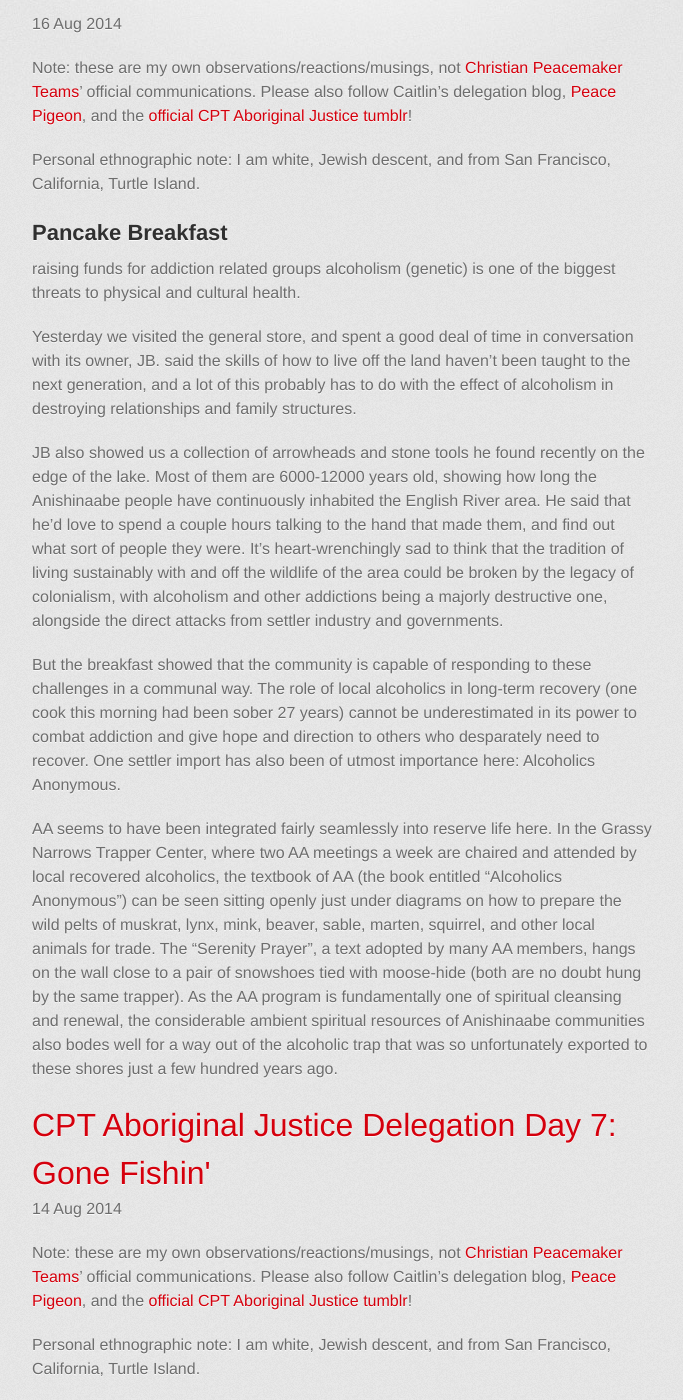
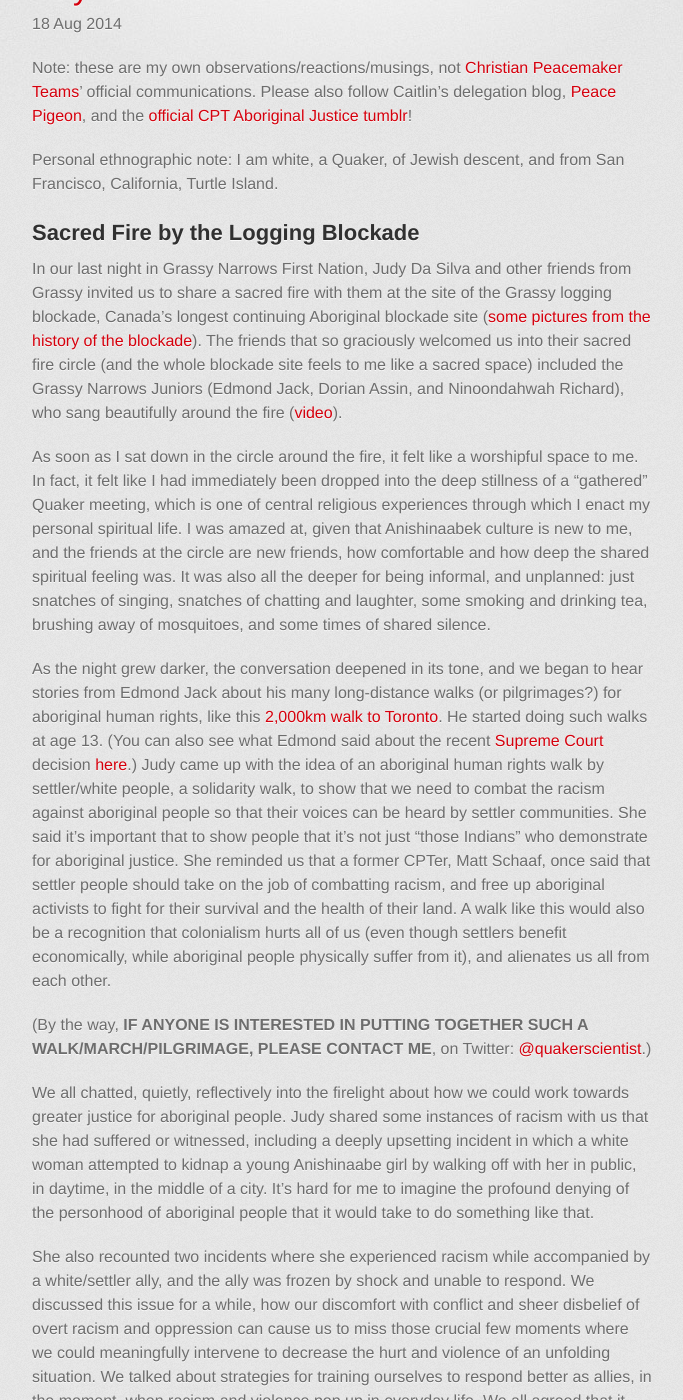
Before and after one commit to joelcw/joelcw.github.io, a Jekyll site: the page built from index.html, in a window 1280 px wide and 1400 px high, scrolled down 474 px. Shown: the whole window, without its empty margins (298-981 px from the left). Built offline with Jekyll 4.4.1, drawn with Linux system fonts in a browser that asks for light colours; some web fonts are replaced; some of the changed text lies outside the part shown.

Commit message:
new post

```diff
--- a/_posts/2014-08-12-pipeline.md
+++ b/_posts/2014-08-12-pipeline.md
@@ -22,7 +22,7 @@ Another member of the Aboriginal Relations team indicated that the pipeline migh
 
 I told her repeatedly that I understood about safety, but that I was asking if the route could be altered to accommodate First Nations' wishes. Getting visibly irritated, she finally replied, "It's just like the railroad: it's coming through, and communities will move...when the railroad came, communities formed themselves around it. If they couldn't, they left." I was grateful to get some truth from her. I later confirmed with another engineer that the pipeline route, neither conversion nor new build, was likely to be altered significantly. Clearly, there is no intention of respecting the First Nations if they decide to disallow passage of the pipeline through their territory. This reminded me of another comment an Aboriginal Relations person had made: if the First Nations opposed the pipeline, they would require a "process of education". Though the company and government speaks of "consultation", I'm increasingly getting the sense that they really mean something more like, "indoctrination", or perhaps "placation".
 
-**Note, added a few days later:** This issue of "consultation" came up a few days later when we were on the Grassy Narrows First Nation reserve, meeting with a leading member of the community, and one of the plaintiffs in the recent Supreme Court case regarding the rights to log Grassy Narrows territory. He said that people often try to avoid "consultation" meetings when they are called, especially by corporations, because companies often claim that whoever was at the meeting is on record as agreeing with their plans. Of course, he added, if you don't go to the meeting, they'll also claim that you consented by not going.
+**Note, added a few days later:** This issue of "consultation" came up a few days later when we were on the Grassy Narrows First Nation reserve, meeting with a leading member of the community, and one of the plaintiffs in the recent [Supreme Court case](http://freegrassy.net/quick-facts-grassy-narrows-supreme-court-case/) regarding the rights to log Grassy Narrows territory. He said that people often try to avoid "consultation" meetings when they are called, especially by corporations, because companies often claim that whoever was at the meeting is on record as agreeing with their plans. Of course, he added, if you don't go to the meeting, they'll also claim that you consented by not going.
 
 
 
--- /dev/null
+++ b/_posts/2014-08-18-fire.md
@@ -0,0 +1,38 @@
+---
+layout: post
+title: "CPT Aboriginal Justice Delegation, Final Day:
+
+Sacred Fire"
+---
+
+Note: these are my own observations/reactions/musings, not [Christian Peacemaker Teams](http://www.cpt.org)' official communications. Please also follow Caitlin's delegation blog, [Peace Pigeon](http://peace-pigeon.tumblr.com/), and the [official CPT Aboriginal Justice tumblr](http://www.cpt-ajt.tumblr.com)!
+
+Personal ethnographic note: I am white, a Quaker, of Jewish descent, and from San Francisco, California, Turtle Island.
+
+
+##Sacred Fire by the Logging Blockade
+
+In our last night in Grassy Narrows First Nation, Judy Da Silva and other friends from Grassy invited us to share a sacred fire with them at the site of the Grassy logging blockade, Canada's longest continuing Aboriginal blockade site ([some pictures from the history of the blockade](https://www.youtube.com/watch?v=t3TYHAxQUQg)). The friends that so graciously welcomed us into their sacred fire circle (and the whole blockade site feels to me like a sacred space) included the Grassy Narrows Juniors (Edmond Jack, Dorian Assin, and Ninoondahwah Richard), who sang beautifully around the fire ([video](https://www.youtube.com/watch?v=gmN8GbxKzYI)).
+
+As soon as I sat down in the circle around the fire, it felt like a worshipful space to me. In fact, it felt like I had immediately been dropped into the deep stillness of a "gathered" Quaker meeting, which is one of central religious experiences through which I enact my personal spiritual life. I was amazed at, given that Anishinaabek culture is new to me, and the friends at the circle are new friends, how comfortable and how deep the shared spiritual feeling was. It was also all the deeper for being informal, and unplanned: just snatches of singing, snatches of chatting and laughter, some smoking and drinking tea, brushing away of mosquitoes, and some times of shared silence.
+
+As the night grew darker, the conversation deepened in its tone, and we began to hear stories from Edmond Jack about his many long-distance walks (or pilgrimages?) for aboriginal human rights, like this [2,000km walk to Toronto](http://www.wawataynews.ca/archive/all/2012/5/31/grassy-narrows-youth-talking-mercury-2000-km-walk_22861). He started doing such walks at age 13. (You can also see what Edmond said about the recent [Supreme Court](http://freegrassy.net/quick-facts-grassy-narrows-supreme-court-case/) decision [here](https://intercontinentalcry.org/land-still-edmond-jack-recent-grassy-narrows-court-ruling/).) Judy came up with the idea of an aboriginal human rights walk by settler/white people, a solidarity walk, to show that we need to combat the racism against aboriginal people so that their voices can be heard by settler communities. She said it's important that to show people that it's not just "those Indians" who demonstrate for aboriginal justice. She reminded us that a former CPTer, Matt Schaaf, once said that settler people should take on the job of combatting racism, and free up aboriginal activists to fight for their survival and the health of their land. A walk like this would also be a recognition that colonialism hurts all of us (even though settlers benefit economically, while aboriginal people physically suffer from it), and alienates us all from each other.
+
+(By the way, **IF ANYONE IS INTERESTED IN PUTTING TOGETHER SUCH A WALK/MARCH/PILGRIMAGE, PLEASE CONTACT ME**, on Twitter: [@quakerscientist](https://twitter.com/quakerscientist).)
+
+We all chatted, quietly, reflectively into the firelight about how we could work towards greater justice for aboriginal people. Judy shared some instances of racism with us that she had suffered or witnessed, including a deeply upsetting incident in which a white woman attempted to kidnap a young Anishinaabe girl by walking off with her in public, in daytime, in the middle of a city. It's hard for me to imagine the profound denying of the personhood of aboriginal people that it would take to do something like that.
+
+She also recounted two incidents where she experienced racism while accompanied by a white/settler ally, and the ally was frozen by shock and unable to respond. We discussed this issue for a while, how our discomfort with conflict and sheer disbelief of overt racism and oppression can cause us to miss those crucial few moments where we could meaningfully intervene to decrease the hurt and violence of an unfolding situation. We talked about strategies for training ourselves to respond better as allies, in the moment, when racism and violence pop up in everyday life. We all agreed that it takes a lot of deliberate practice in real-life situations, and this practice could be importantly augmented by explicit training using role-plays. We are often collectively, culturally in the habit of avoiding conflict (and sometimes paralyzing when it arises), and in the habit of ignoring (or being blind to) overt racism.
+
+It takes careful, regular, sustained effort to overcome these cultural habits and habituate ourselves to placing ourselves in the middle of conflict and violence in order to expose and diffuse it. (We briefly discussed the linked [excellent, short article on responding to this challenge](http://wagingnonviolence.org/feature/defense-on-the-streets-stepping-into-conflict/) by George Lakey.) Perhaps there's a new role for Christian Peacemaker Teams in places like Kenora, where racism against Anishinaabe people is commonplace, to train white and settler people to get in the habit of intervening in racist or violent situations, as they arise on the street or in daily life. These skills are particularly needed in the frequently conflict-averse (by nature) ally settler community. And a movement of people who, by default, step towards conflict rather than away from it (in nonviolence and with compassion for all parties), could draw more allies to aboriginal human rights by their collective witness, freeing up aboriginal people's time and energy to fight the other important battles that need to be fought. And of course, these skills can be taken by trained people to any conflict zone, or any other situations of overt prejudice.
+
+Before we left the sacred fire circle, the Grassy Narrows Juniors honored us (and CPT as a whole) with a song, giving us their blessing for our safe and successful travel away from Grassy Narrows.
+
+
+##Carrying the Message
+
+A few days ago, we met with J.B. Fobister, a trapper, owner of the general store in Grassy Narrows (the only store on the reserve), and a member of the Trappers Council, who were the plaintiffs in the recent [Supreme Court case](http://freegrassy.net/quick-facts-grassy-narrows-supreme-court-case/). They had hoped that case would establish Grassy Narrows' right to prior and informed consent (and so, right to veto) any logging operations on their territory, and to establish that the Crown (i.e. federal Canadian government) has the responsibility of care for First Nations' land, and would be the negotiating partner with First Nations rather than the Ontario provincial government. Sadly for the people of Grassy Narrows, the case went against them, giving the Ontario provincial government the power to lease rights to First Nations' land for logging and other activities. (He did note, however, that the case had one positive outcome: it also established Ontario's responsibility for the social welfare of First Nations residents, which the province had denied and tried to shunt off onto federal authorities in the past.)
+
+We asked him how he thought Christian Peacemaker Teams could best help Grassy Narrows in the struggles, and he answered first by saying that "CPT has been one of their best allies"; we were not expecting such high praise, but it's very gratifying! JB went on to say that the most important thing we can do right now is to keep bringing people out in delegations to Grassy, and keep publicizing the struggles of the people there against the violation of the land and the constant squeezing of their ability to support themselves and survive. I hope we are able to carry this message effectively, while always putting the efforts of the Anishinaabeg people first. They are the heroes in this story, and as Noam Chomsky is fond of pointing out, aboriginal people all over the world are "on the front lines" in the fight for the survival of our species in the face of environmental destruction.
+
+**And to whoever is reading these posts, PLEASE SHARE THESE STORIES! I can only fulfill my responsibility if my settler readers help me, and so fulfill some of theirs, too.**
```
